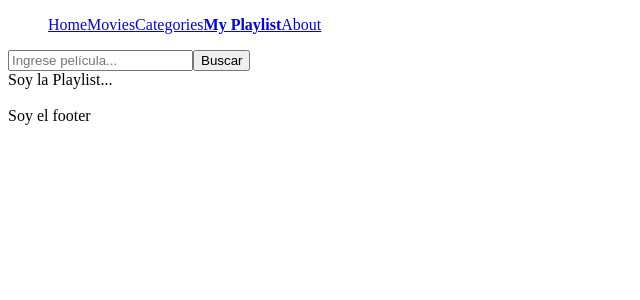
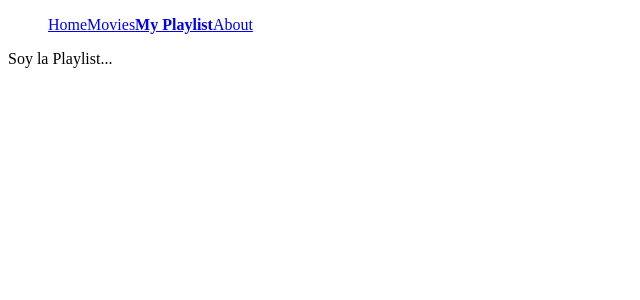
Before and after one commit to WalterAurelio/Movies-React, a React (Vite) app: page /playlist in a window 1280 px wide. Shown: the top 300 px of the page, without its empty margins (0-640 px from the left). Built offline with nearby package versions, Linux system fonts and the light colour scheme.

Commit message:
Se comenzó la implementación de un filtro por género de película.

```diff
--- a/src/components/GenreFilters.tsx
+++ b/src/components/GenreFilters.tsx
@@ -1,3 +1,4 @@
+import { Link } from '@tanstack/react-router';
 import { useGetGenres } from '../services/queries'
 
 function GenreFilters() {
@@ -10,13 +11,15 @@ function GenreFilters() {
     <div>
       {
         data?.map(genre =>
-          <button
+          <Link
             key={genre.id}
-            type='button'
-            onClick={() => {}}
+            to='/movies/$genre'
+            params={{
+              genre: genre.name
+            }}
           >
             {genre.name}
-          </button>
+          </Link>
         )
       }
     </div>
--- a/src/routeTree.gen.ts
+++ b/src/routeTree.gen.ts
@@ -15,7 +15,7 @@ import { Route as PlaylistImport } from './routes/playlist'
 import { Route as AboutImport } from './routes/about'
 import { Route as IndexImport } from './routes/index'
 import { Route as MoviesIndexImport } from './routes/movies/index'
-import { Route as MoviesIdImport } from './routes/movies/$id'
+import { Route as MoviesGenreImport } from './routes/movies/$genre'
 
 // Create/Update Routes
 
@@ -39,8 +39,8 @@ const MoviesIndexRoute = MoviesIndexImport.update({
   getParentRoute: () => rootRoute,
 } as any)
 
-const MoviesIdRoute = MoviesIdImport.update({
-  path: '/movies/$id',
+const MoviesGenreRoute = MoviesGenreImport.update({
+  path: '/movies/$genre',
   getParentRoute: () => rootRoute,
 } as any)
 
@@ -69,11 +69,11 @@ declare module '@tanstack/react-router' {
       preLoaderRoute: typeof PlaylistImport
       parentRoute: typeof rootRoute
     }
-    '/movies/$id': {
-      id: '/movies/$id'
-      path: '/movies/$id'
-      fullPath: '/movies/$id'
-      preLoaderRoute: typeof MoviesIdImport
+    '/movies/$genre': {
+      id: '/movies/$genre'
+      path: '/movies/$genre'
+      fullPath: '/movies/$genre'
+      preLoaderRoute: typeof MoviesGenreImport
       parentRoute: typeof rootRoute
     }
     '/movies/': {
@@ -92,7 +92,7 @@ export const routeTree = rootRoute.addChildren({
   IndexRoute,
   AboutRoute,
   PlaylistRoute,
-  MoviesIdRoute,
+  MoviesGenreRoute,
   MoviesIndexRoute,
 })
 
@@ -107,7 +107,7 @@ export const routeTree = rootRoute.addChildren({
         "/",
         "/about",
         "/playlist",
-        "/movies/$id",
+        "/movies/$genre",
         "/movies/"
       ]
     },
@@ -120,8 +120,8 @@ export const routeTree = rootRoute.addChildren({
     "/playlist": {
       "filePath": "playlist.tsx"
     },
-    "/movies/$id": {
-      "filePath": "movies/$id.tsx"
+    "/movies/$genre": {
+      "filePath": "movies/$genre.tsx"
     },
     "/movies/": {
       "filePath": "movies/index.tsx"
--- a/src/routes/__root.tsx
+++ b/src/routes/__root.tsx
@@ -39,14 +39,6 @@ function Main() {
           </li>
           <li>
             <Link
-              to='/'
-              activeProps={activeProps}
-            >
-              Categories
-            </Link>
-          </li>
-          <li>
-            <Link
               to='/playlist'
               activeProps={activeProps}
             >
@@ -62,22 +54,8 @@ function Main() {
             </Link>
           </li>
         </ul>
-
-        <input
-          type='text'
-          placeholder='Ingrese película...'
-          id='searchMovie'
-        />
-        <button
-          type='button'
-        >
-          Buscar
-        </button>
-
       </nav>
       <Outlet />
-      <br />
-      <footer>Soy el footer</footer>
     </>
   );
 }
--- a/src/routes/index.tsx
+++ b/src/routes/index.tsx
@@ -1,24 +1,21 @@
 import { createFileRoute } from '@tanstack/react-router'
 import Hero from '../layout/Hero';
-import Featured from '../layout/Featured';
-import Trending from '../layout/Trending';
-import { getMovies } from '../api/movies';
-import AllMovies from '../layout/AllMovies';
+// import Featured from '../layout/Featured';
+// import Trending from '../layout/Trending';
+// import AllMovies from '../layout/AllMovies';
 
 export const Route = createFileRoute('/')({
-  component: Index,
-  loader: getMovies
+  component: Index
 })
 
 function Index() {
-  const movies = Route.useLoaderData();
 
   return (
     <>
       <Hero />
-      <Featured />
+      {/* <Featured /> */}
       {/* <Trending movies={movies} /> */}
-      <AllMovies movies={movies} />
+      {/* <AllMovies movies={movies} /> */}
     </>
   );
 }
--- a/src/routes/movies/$id.tsx
+++ b/src/routes/movies/$genre.tsx
@@ -1,15 +1,15 @@
 import { createFileRoute } from '@tanstack/react-router'
 
-export const Route = createFileRoute('/movies/$id')({
+export const Route = createFileRoute('/movies/$genre')({
   component: Movie
 });
 
 function Movie() {
-  const {id} = Route.useParams();
+  const {genre} = Route.useParams();
 
   return (
     <div>
-      Soy la pelicula {id}
+      Soy la pelicula {genre}
     </div>
   );
 }
--- a/src/routes/movies/index.tsx
+++ b/src/routes/movies/index.tsx
@@ -1,5 +1,15 @@
 import { createFileRoute } from '@tanstack/react-router'
+import GenreFilters from '../../components/GenreFilters';
 
 export const Route = createFileRoute('/movies/')({
-  component: () => <div>Hello /movies/!</div>
+  component: Movies
 })
+
+function Movies() {
+  return (
+    <div>
+      <h2>Películas</h2>
+      <GenreFilters />
+    </div>
+  );
+}
```
